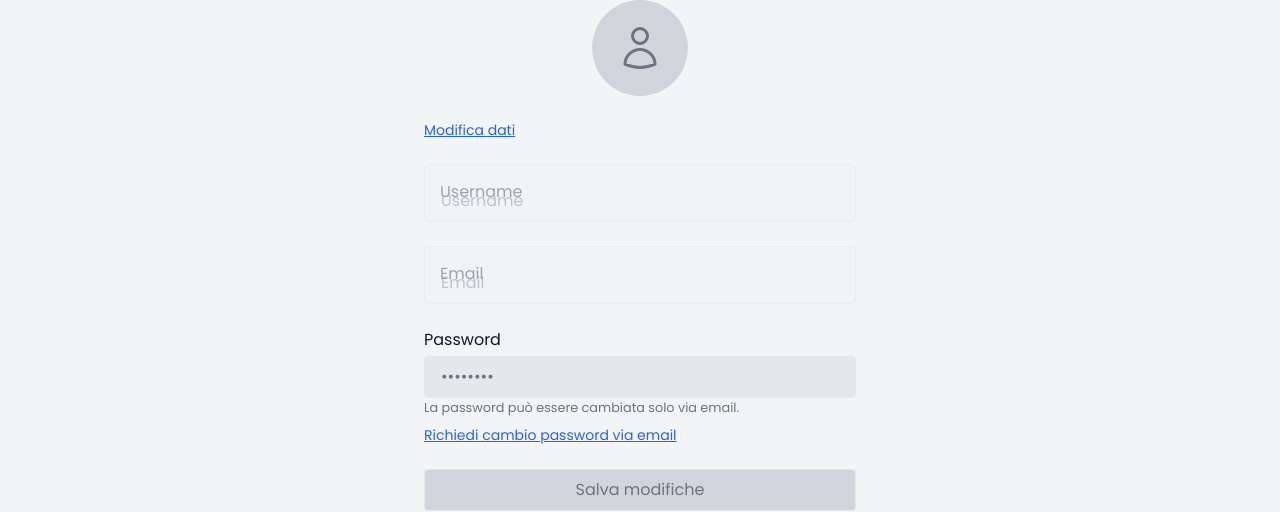
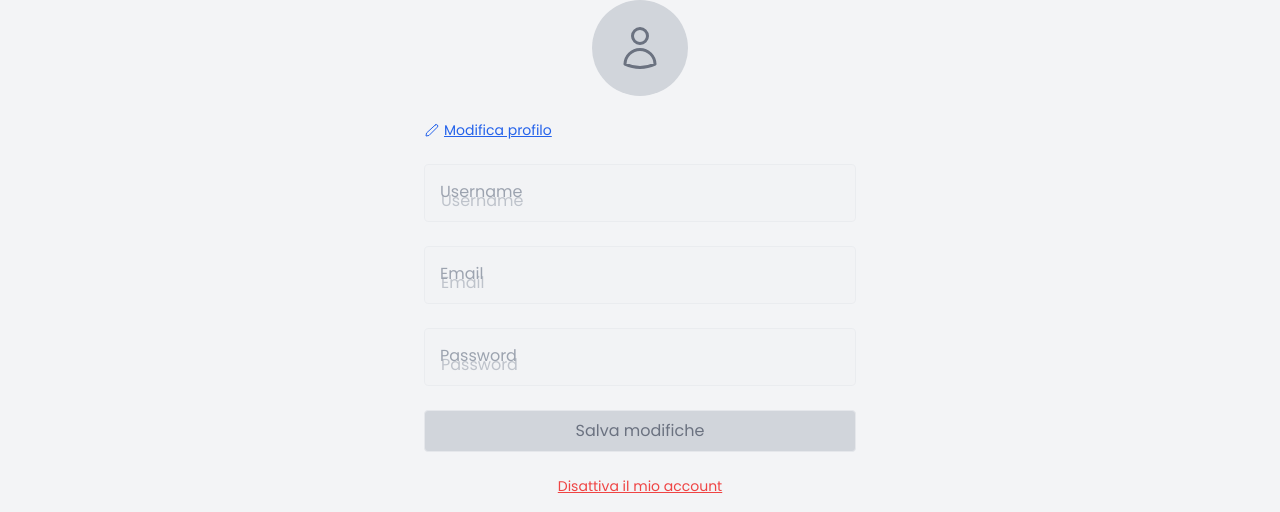
Before and after one commit to bale231/todowebapp-frontend-reactts, a React (Vite) app: page /profile in a window 1280 px wide. Shown: the part 192-704 px from the top of the page. Built offline with nearby package versions, Linux system fonts and the light colour scheme; the HTML template or start-up script is replaced by a standard one.

Commit message:
Change button edit in profile section

```diff
--- a/src/pages/Profile.tsx
+++ b/src/pages/Profile.tsx
@@ -4,7 +4,6 @@ import Navbar from "../components/Navbar";
 import {
   getCurrentUserJWT,
   updateProfile,
-  resetPassword,
   deactivateAccount,
 } from "../api/auth";
 
@@ -21,6 +20,7 @@ export default function Profile() {
   const [alertType, setAlertType] = useState<"success" | "error">("success");
   const [clearPicture, setClearPicture] = useState(false);
   const [showConfirmModal, setShowConfirmModal] = useState(false);
+  const [password, setPassword] = useState("");
 
   useEffect(() => {
     gsap.fromTo(
@@ -128,6 +128,7 @@ export default function Profile() {
     formData.append("email", email);
     if (avatarFile) formData.append("profile_picture", avatarFile);
     if (clearPicture) formData.append("clear_picture", "true");
+    if (password) formData.append("password", password);
 
     const res = await updateProfile(formData);
     if (res.message === "Profile updated") {
@@ -138,15 +139,6 @@ export default function Profile() {
       fetchUserData();
     } else {
       showAlert("Errore nell'aggiornamento del profilo", "error");
-    }
-  };
-
-  const handlePasswordReset = async () => {
-    const res = await resetPassword();
-    if (res.message === "Password reset email sent") {
-      showAlert("Richiesta inviata! Controlla la tua email.", "success");
-    } else {
-      showAlert("Errore nell'invio della richiesta", "error");
     }
   };
 
@@ -250,7 +242,7 @@ export default function Profile() {
             />
           </div>
 
-          <div className="flex justify-between">
+          <div className="flex justify-between items-center">
             {avatar && (
               <button
                 type="button"
@@ -263,9 +255,23 @@ export default function Profile() {
             <button
               type="button"
               onClick={() => setEditMode((prev) => !prev)}
-              className="text-sm text-blue-600 dark:text-blue-400 underline hover:no-underline"
+              className="text-sm text-blue-600 dark:text-blue-400 underline hover:no-underline flex items-center gap-1 group"
             >
-              {editMode ? "Annulla modifica" : "Modifica dati"}
+              <svg
+                xmlns="http://www.w3.org/2000/svg"
+                fill="none"
+                viewBox="0 0 24 24"
+                strokeWidth={1.5}
+                stroke="currentColor"
+                className="w-4 h-4 group-hover:animate-bounce"
+              >
+                <path
+                  strokeLinecap="round"
+                  strokeLinejoin="round"
+                  d="M16.862 4.487a2.25 2.25 0 113.182 3.182L7.5 20.213 3 21l.787-4.5L16.862 4.487z"
+                />
+              </svg>
+              {editMode ? "Annulla modifica" : "Modifica profilo"}
             </button>
           </div>
 
@@ -305,24 +311,22 @@ export default function Profile() {
             </label>
           </div>
 
-          <div className="flex flex-col">
-            <label className="mb-1">Password</label>
+          <div className="flex flex-col relative">
             <input
+              id="password"
               type="password"
-              disabled
-              value="********"
-              className="px-4 py-2 rounded border bg-gray-200 dark:bg-gray-600 cursor-not-allowed text-gray-500"
+              disabled={!editMode}
+              value={password}
+              onChange={(e) => setPassword(e.target.value)}
+              className="peer w-full px-4 pt-6 pb-2 rounded border dark:bg-gray-700 dark:text-white transition duration-300 focus:ring-2 focus:ring-blue-500 disabled:opacity-60"
+              placeholder="Password"
             />
-            <small className="text-gray-500 dark:text-gray-400 mb-2">
-              La password può essere cambiata solo via email.
-            </small>
-            <button
-              type="button"
-              onClick={handlePasswordReset}
-              className="text-sm text-blue-600 dark:text-blue-400 underline hover:no-underline text-left"
+            <label
+              htmlFor="password"
+              className="absolute left-4 top-2 text-sm text-gray-500 dark:text-gray-300 transition-all duration-200 peer-placeholder-shown:top-4 peer-placeholder-shown:text-base peer-placeholder-shown:text-gray-400 peer-focus:top-2 peer-focus:text-sm peer-focus:text-blue-500"
             >
-              Richiedi cambio password via email
-            </button>
+              Password
+            </label>
           </div>
 
           <button
```
